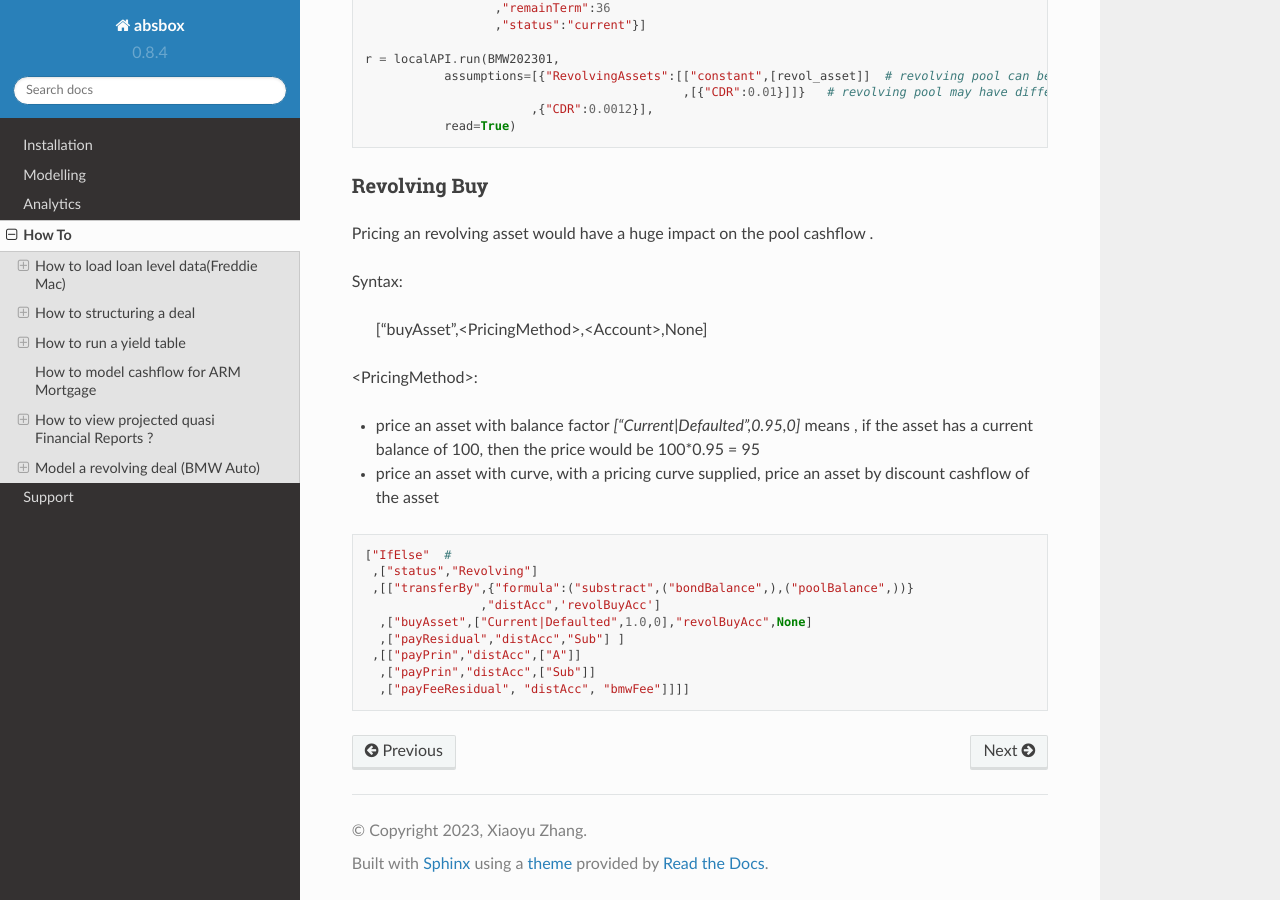
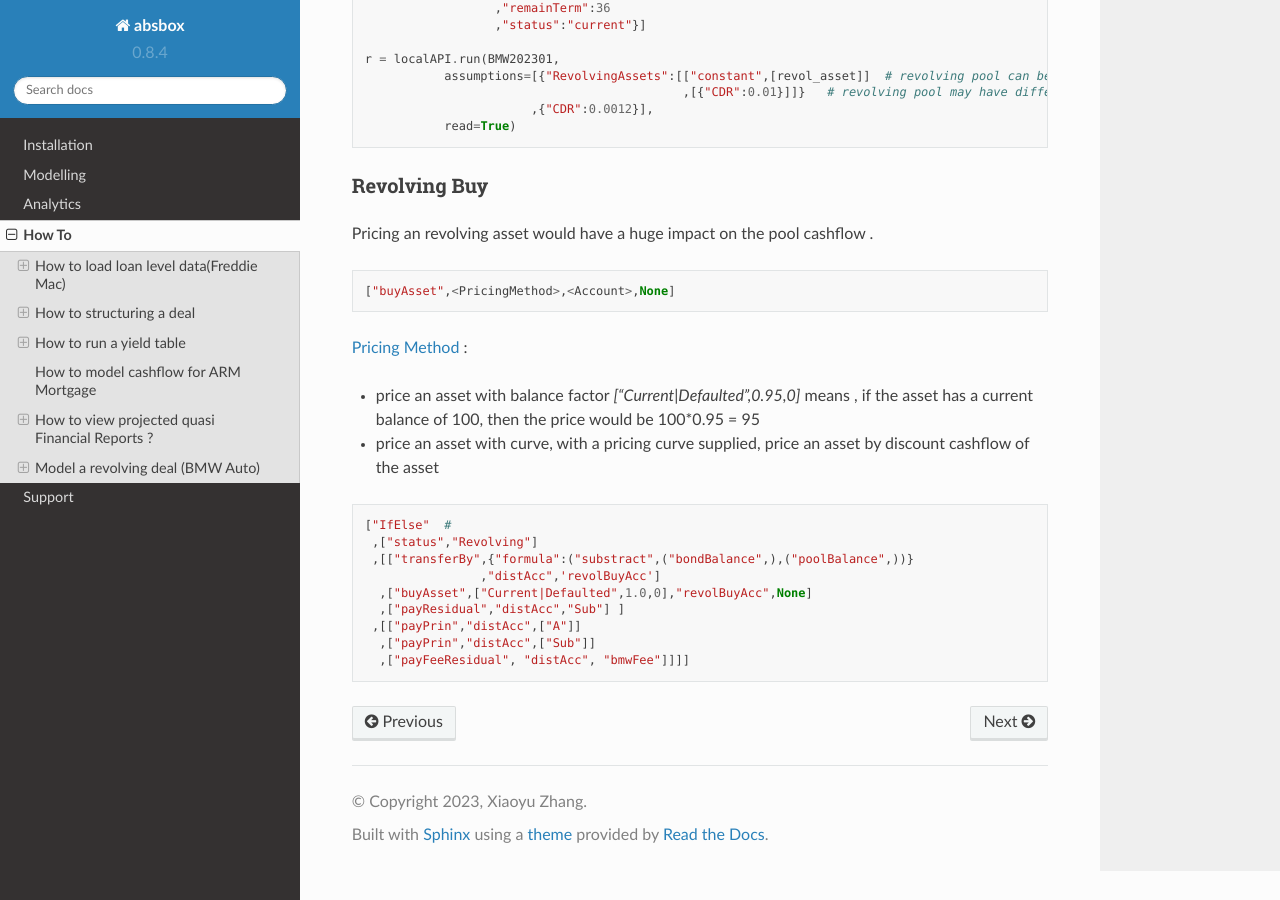
Before and after one commit to yellowbean/absbox-doc, a Sphinx documentation site: the page built from docs/source/howto.rst, in a window 1280 px wide and 900 px high, scrolled down 11020 px. Built offline with Sphinx 7.4.7 and the Read the Docs theme 2.0.0, drawn with Linux system fonts in a browser that asks for light colours.

Commit message:
add ref link to pricing method

```diff
--- a/docs/source/howto.rst
+++ b/docs/source/howto.rst
@@ -524,14 +524,13 @@ Revolving Buy
 
 Pricing an revolving asset would have a huge impact on the pool cashflow .
 
-Syntax:
+.. code-block:: python
 
     ["buyAsset",<PricingMethod>,<Account>,None]
 
-<PricingMethod>:
+:ref:`Pricing Method` :
 
 * price an asset with balance factor `["Current|Defaulted",0.95,0]` means , if the asset has a current balance of 100, then the price would be 100*0.95 = 95
-
 * price an asset with curve, with a pricing curve supplied, price an asset by discount cashflow of the asset
 
 .. code-block:: python
```
